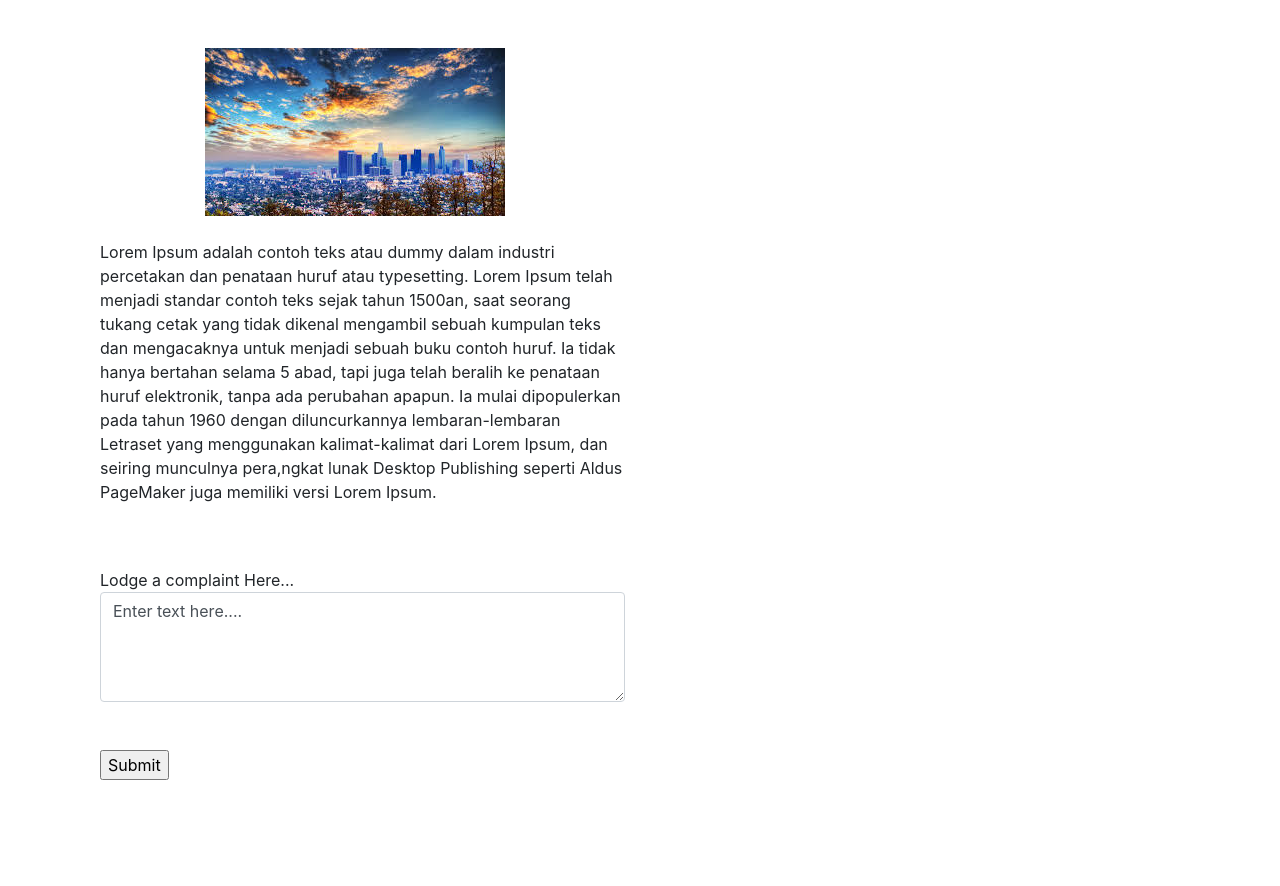
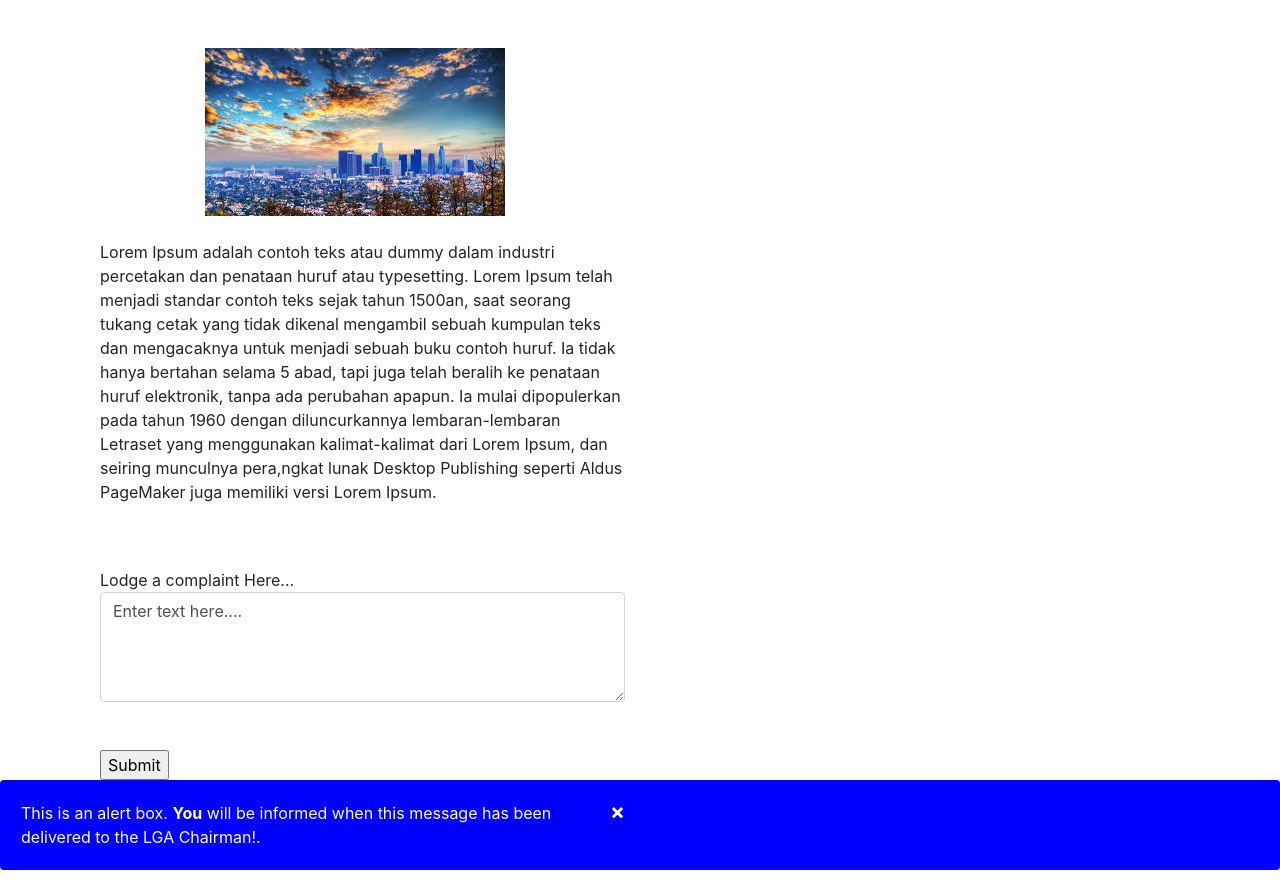
Before and after one commit to onyekachimary/linuxjobber, an Angular app in the folder wikipol/: page /profile in a window 1280 px wide. Before the commit the page ends 800 px from the top, so only its background shows below. Built offline with nearby package versions, Linux system fonts and the light colour scheme.

Commit message:
first commit

```diff
--- a/wikipol/src/app/profile/profile.component.css
+++ b/wikipol/src/app/profile/profile.component.css
@@ -0,0 +1,21 @@
+.alert {
+  padding: 20px;
+  background-color: blue;
+  color: white;
+}
+
+.closebtn {
+  margin-left: 10px;
+  color: white;
+  font-weight: bold;
+  float: right;
+  font-size: 22px;
+  line-height: 20px;
+  cursor: pointer;
+  transition: 0.3s;
+}
+
+/* When moving the mouse over the close button */
+.closebtn:hover {
+  color: black;
+}
--- a/wikipol/src/app/profile/profile.component.html
+++ b/wikipol/src/app/profile/profile.component.html
@@ -20,12 +20,18 @@
 		<form>
 		Lodge a complaint Here...<br><textarea rows="4" cols="70" name="comment" class="form-control" form="usrform">Enter text here....</textarea><br><br>
 		<input type="Submit">
-
 	</form>
+	</div>
+	</div>
+	<div class="alert">
+	<div class="row">
+	<div class="col-md-6">
+		<span class="closebtn" onclick="this.parentElement.style.display='none';">&times;</span> This is an alert box.
+		<strong>You</strong> will be informed when this message has been delivered to the LGA Chairman!.
+	</div>
 	</div>
 	</div>
 
 
-
 </body>
 </html>
```
